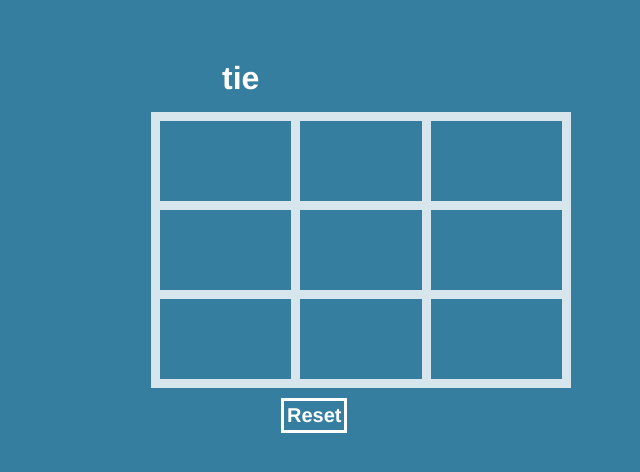
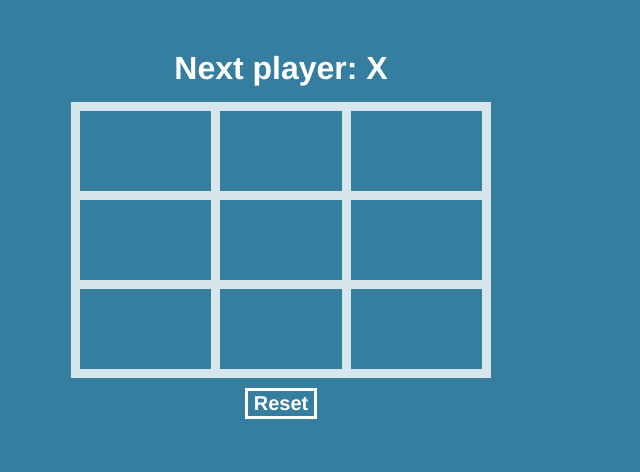
Before and after one commit to katollitany/katollitany.github.io, a React (Create React App) app: page / in a window 1280 px wide. Shown: the top 472 px of the page, without its empty margins (359-999 px from the left). Built offline with nearby package versions, Linux system fonts and the light colour scheme.

Commit message:
final changes

```diff
--- a/src/App.js
+++ b/src/App.js
@@ -3,17 +3,8 @@ import React from "react";
 import Square from "./Square.js";
 import "./main.scss";
 
-const squares = [
-  { id: 0 },
-  { id: 1 },
-  { id: 2 },
-  { id: 3 },
-  { id: 4 },
-  { id: 5 },
-  { id: 6 },
-  { id: 7 },
-  { id: 8 },
-];
+const squares = [0, 1, 2, 3, 4, 5, 6, 7, 8];
+
 const winnerArrays = [
   [0, 1, 2],
   [0, 3, 6],
@@ -24,7 +15,6 @@ const winnerArrays = [
   [6, 7, 8],
   [2, 4, 6],
 ];
-//every() reads everything in linear order so the first number has to be slected first in order for the other digits to be registered
 
 export default function App() {
   const [player, setPlayer] = React.useState("X");
@@ -38,6 +28,10 @@ export default function App() {
   }
 
   function onSquareClick(id) {
+    if (isXWon || isOWon) {
+      return;
+    }
+
     if (player === "X") {
       setXArray((currentState) => [...currentState, id]);
     }
@@ -67,7 +61,6 @@ export default function App() {
   winnerArrays.forEach(function (winnerArray) {
     isXWon = isXWon ? isXWon : winnerArray.every(xWinner);
     isOWon = isOWon ? isOWon : winnerArray.every(oWinner);
-    console.log("inside", { isXWon, isOWon });
   });
 
   const isTied = !isXWon && !isOWon;
@@ -76,8 +69,6 @@ export default function App() {
   const fullGrid = xArrayFull || oArryaFull;
 
   function getStatus() {
-    return "tie";
-    console.log(isXWon);
     if (isXWon) {
       return "Winner: X";
     } else if (isOWon) {
@@ -89,21 +80,20 @@ export default function App() {
     }
   }
 
-  // console.log({ isXWon, isOWon });
-
   return (
     <div className="main">
       <div className="status">{getStatus()}</div>
       <div className="grid">
         {squares.map((square) => {
-          const isX = xArray.includes(square.id);
-          const isO = oArray.includes(square.id);
+          const isX = xArray.includes(square);
+          const isO = oArray.includes(square);
           const value = isX ? "X" : isO ? "O" : "";
+          // console.log({ isX, isO, square });
 
           return (
             <Square
-              key={square.id}
-              id={square.id}
+              key={square}
+              id={square}
               value={value}
               onSquareClick={onSquareClick}
             />
--- a/src/Square.js
+++ b/src/Square.js
@@ -3,14 +3,13 @@ import React from "react";
 import "./square.scss";
 
 export default function Square(props) {
+  let squareClass = "";
+
   function toggle() {
     if (props.value) return;
     props.onSquareClick(props.id);
   }
 
-  // const squareClass = props.value === "X" ? "square_x" : ""
-
-  let squareClass = "";
   if (props.value === "X") {
     squareClass = " square__text--x";
   } else if (props.value === "O") {
--- a/src/main.scss
+++ b/src/main.scss
@@ -11,36 +11,30 @@ h1 {
 }
 
 .main {
-  display: block;
   text-align: left;
-  width: auto;
-  margin: 0 auto;
+  display: flex;
+  flex-direction: column;
+  align-items: center;
 }
 
 .reset {
   background: none;
   font: inherit;
   cursor: pointer;
-  outline: inherit;
   font-weight: 700;
   color: rgb(255, 255, 255);
-  margin-left: 50%;
   border: 3px solid;
-  padding: 3px;
   margin-top: 10px;
 }
 
 .grid {
   display: grid;
   grid-template-columns: 140px 140px 140px;
-  padding-left: 39%;
 }
 
 .status {
   font-size: xx-large;
   font-weight: 700;
   color: rgb(255, 255, 255);
-  margin-left: 45%;
   padding-bottom: 15px;
-  margin-top: 10px;
 }
```
